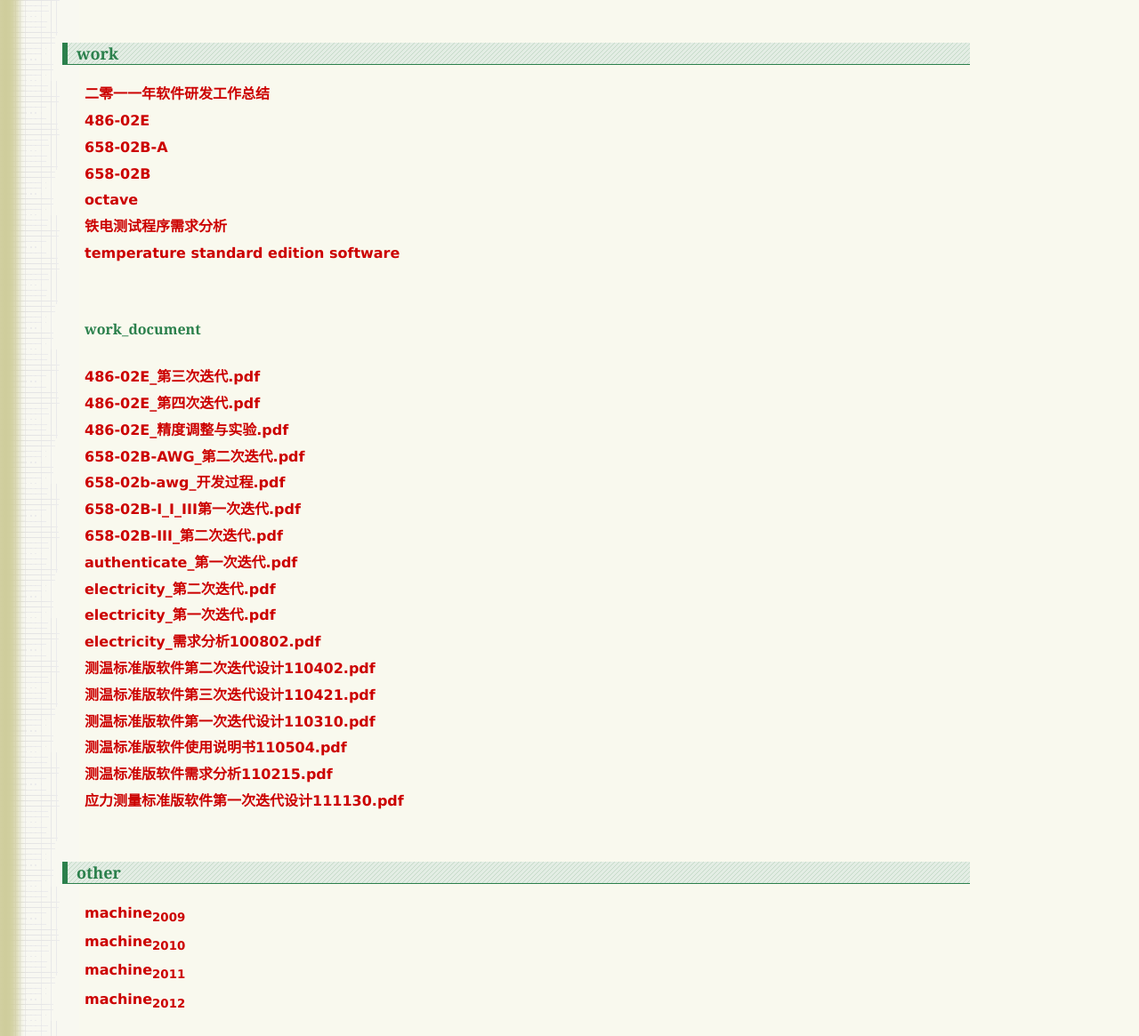
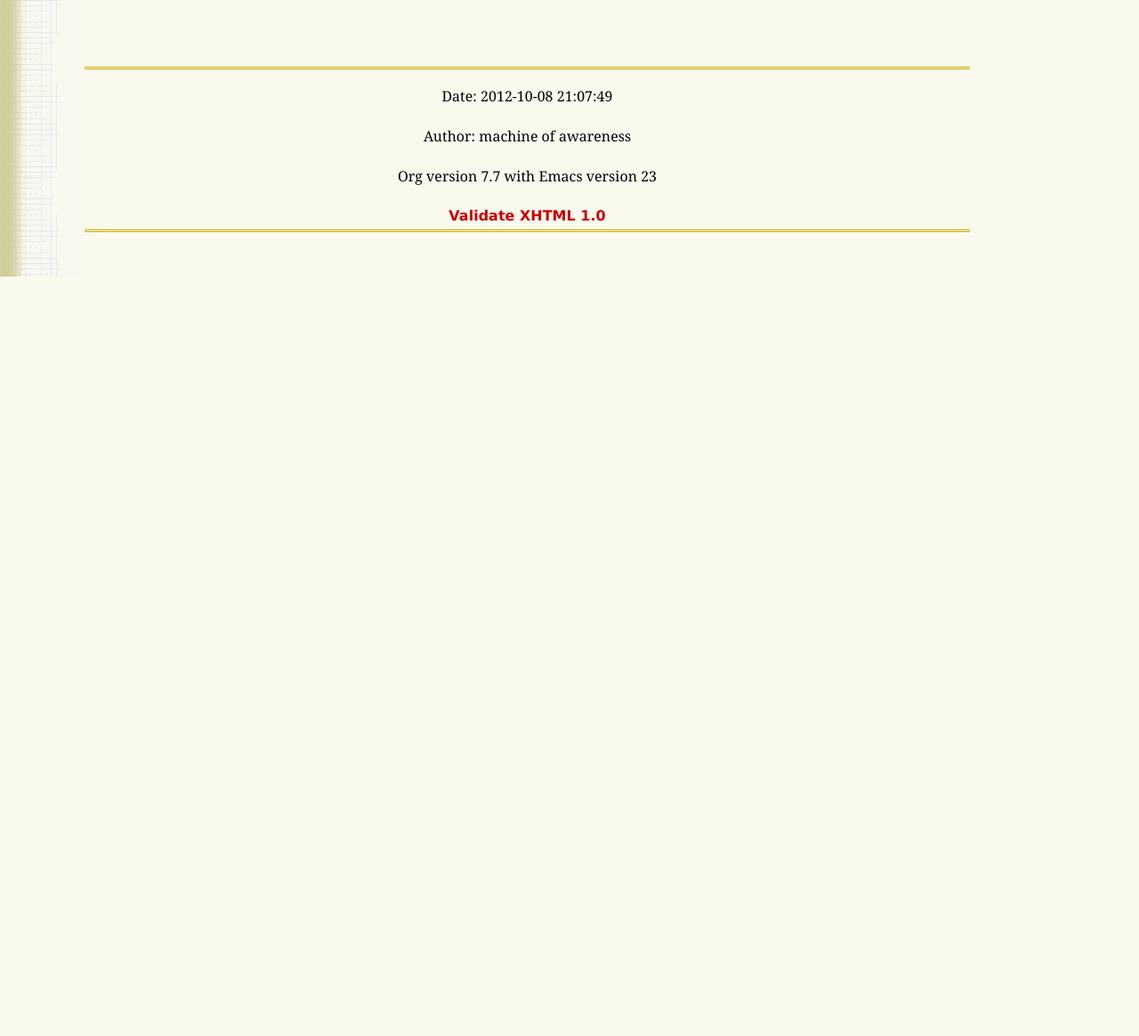
Before and after one commit to snow-machine/snow-machine.github.com, a plain HTML site: page index.html in a window 1280 px wide. Shown: the part 1419-2584 px from the top of the page at 89% size. After the commit the page ends 1730 px from the top, so only its background shows below. Drawn offline with Linux system fonts and the light colour scheme.

Commit message:
version 0.1 change index.html

```diff
--- a/index.html
+++ b/index.html
@@ -202,104 +202,7 @@ lang="utf-8" xml:lang="utf-8">
 <div id="outline-container"><a href="java_tomcat_web_update.html">自动检测web应用更新</a>
 </div>
 
-<div id="table-of-contents">
-  <h3>work</h3>
-</div>
-
-<div id="outline-container"><a href="2011.html">二零一一年软件研发工作总结</a>
-</div>
-
-<div id="outline-container"><a href="486-02E.html">486-02E</a>
-</div>
-
-<div id="outline-container"><a href="658-02B-A.html">658-02B-A</a>
-</div>
-
-<div id="outline-container"><a href="658-02B.html">658-02B</a>
-</div>
-
-<div id="outline-container"><a href="math_octave.html">octave</a>
-</div>
-
-<div id="outline-container"><a href="store_test.html">铁电测试程序需求分析</a>
-</div>
-
-<div id="outline-container"><a href="temperature_standard_edition_software.html">temperature standard edition software</a>
-</div>
-
-<div id="table-of-contents">
-  <h4>work_document</h4>
-</div>
-
-<div id="outline-container"><a href="pdf/486-02E_第三次迭代.pdf">486-02E_第三次迭代.pdf</a>
-</div>
-
-<div id="outline-container"><a href="pdf/486-02E_第四次迭代.pdf">486-02E_第四次迭代.pdf</a>
-</div>
-
-<div id="outline-container"><a href="pdf/486-02E_精度调整与实验.pdf">486-02E_精度调整与实验.pdf</a>
-</div>
-
-<div id="outline-container"><a href="pdf/658-02B-AWG_第二次迭代.pdf">658-02B-AWG_第二次迭代.pdf</a>
-</div>
-
-<div id="outline-container"><a href="pdf/658-02b-awg_开发过程.pdf">658-02b-awg_开发过程.pdf</a>
-</div>
-
-<div id="outline-container"><a href="pdf/658-02B-I_I_III第一次迭代.pdf">658-02B-I_I_III第一次迭代.pdf</a>
-</div>
-
-<div id="outline-container"><a href="pdf/658-02B-III_第二次迭代.pdf">658-02B-III_第二次迭代.pdf</a>
-</div>
-
-<div id="outline-container"><a href="pdf/authenticate_第一次迭代.pdf">authenticate_第一次迭代.pdf</a>
-</div>
-
-<div id="outline-container"><a href="pdf/electricity_第二次迭代.pdf">electricity_第二次迭代.pdf</a>
-</div>
-
-<div id="outline-container"><a href="pdf/electricity_第一次迭代.pdf">electricity_第一次迭代.pdf</a>
-</div>
-
-<div id="outline-container"><a href="pdf/electricity_需求分析100802.pdf">electricity_需求分析100802.pdf</a>
-</div>
-
-<div id="outline-container"><a href="pdf/测温标准版软件第二次迭代设计110402.pdf">测温标准版软件第二次迭代设计110402.pdf</a>
-</div>
-
-<div id="outline-container"><a href="pdf/测温标准版软件第三次迭代设计110421.pdf">测温标准版软件第三次迭代设计110421.pdf</a>
-</div>
-
-<div id="outline-container"><a href="pdf/测温标准版软件第一次迭代设计110310.pdf">测温标准版软件第一次迭代设计110310.pdf</a>
-</div>
-
-<div id="outline-container"><a href="pdf/测温标准版软件使用说明书110504.pdf">测温标准版软件使用说明书110504.pdf</a>
-</div>
-
-<div id="outline-container"><a href="pdf/测温标准版软件需求分析110215.pdf">测温标准版软件需求分析110215.pdf</a>
-</div>
-
-<div id="outline-container"><a href="pdf/应力测量标准版软件第一次迭代设计111130.pdf">应力测量标准版软件第一次迭代设计111130.pdf</a>
-</div>
-
-<div id="table-of-contents">
-  <h3>other</h3>
-</div>
-
-<div id="outline-container"><a href="machine_2009.html">machine<sub>2009</sub></a>
-</div>
-
-<div id="outline-container"><a href="machine_2010.html">machine<sub>2010</sub></a>
-</div>
-
-<div id="outline-container"><a href="machine_2011.html">machine<sub>2011</sub></a>
-</div>
-
-<div id="outline-container"><a href="machine_2012.html">machine<sub>2012</sub></a>
-</div>
-
 <div id="table-of-contents"></div>
-
 
 <div id="postamble">
 <p class="date">Date: 2012-10-08 21:07:49</p>
```
